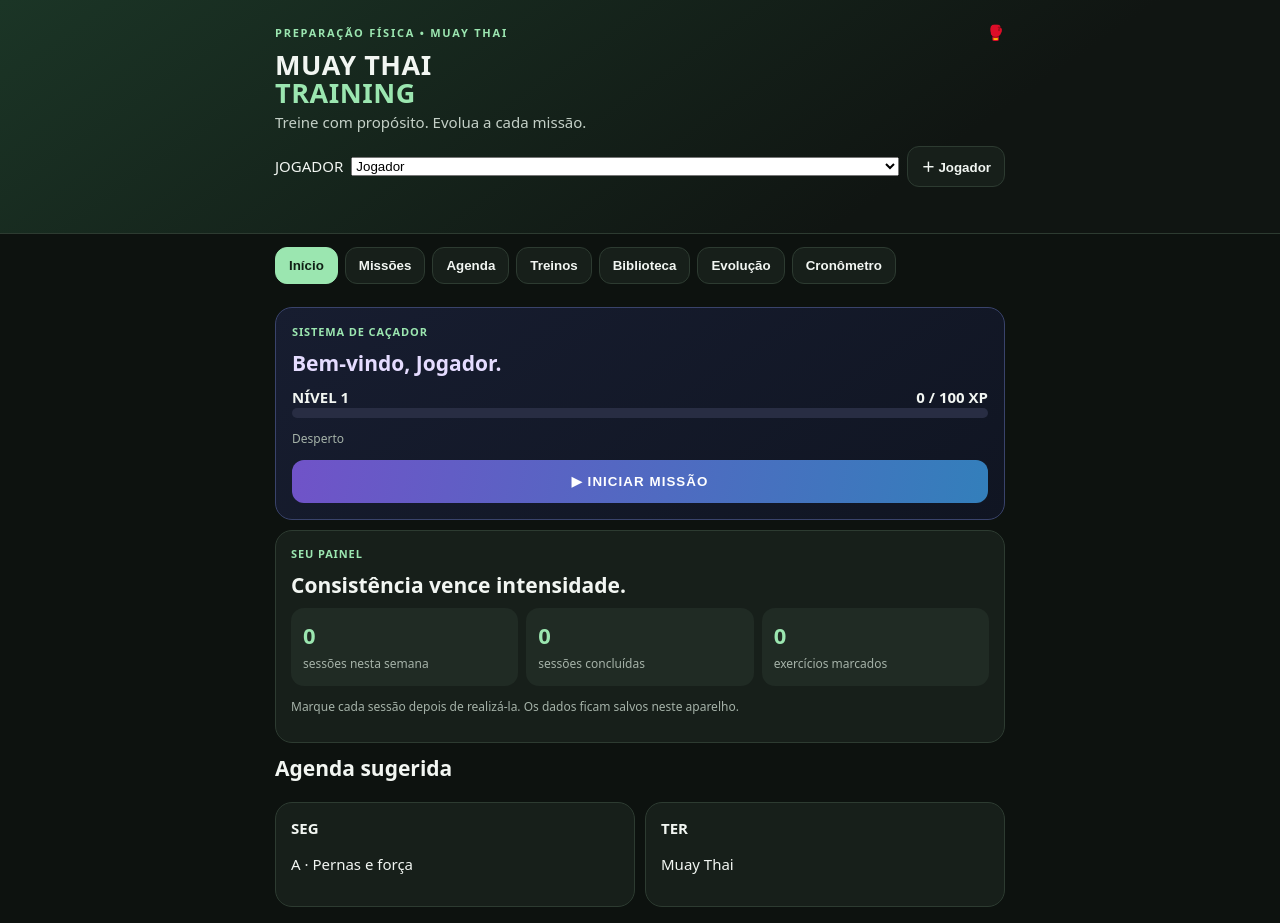
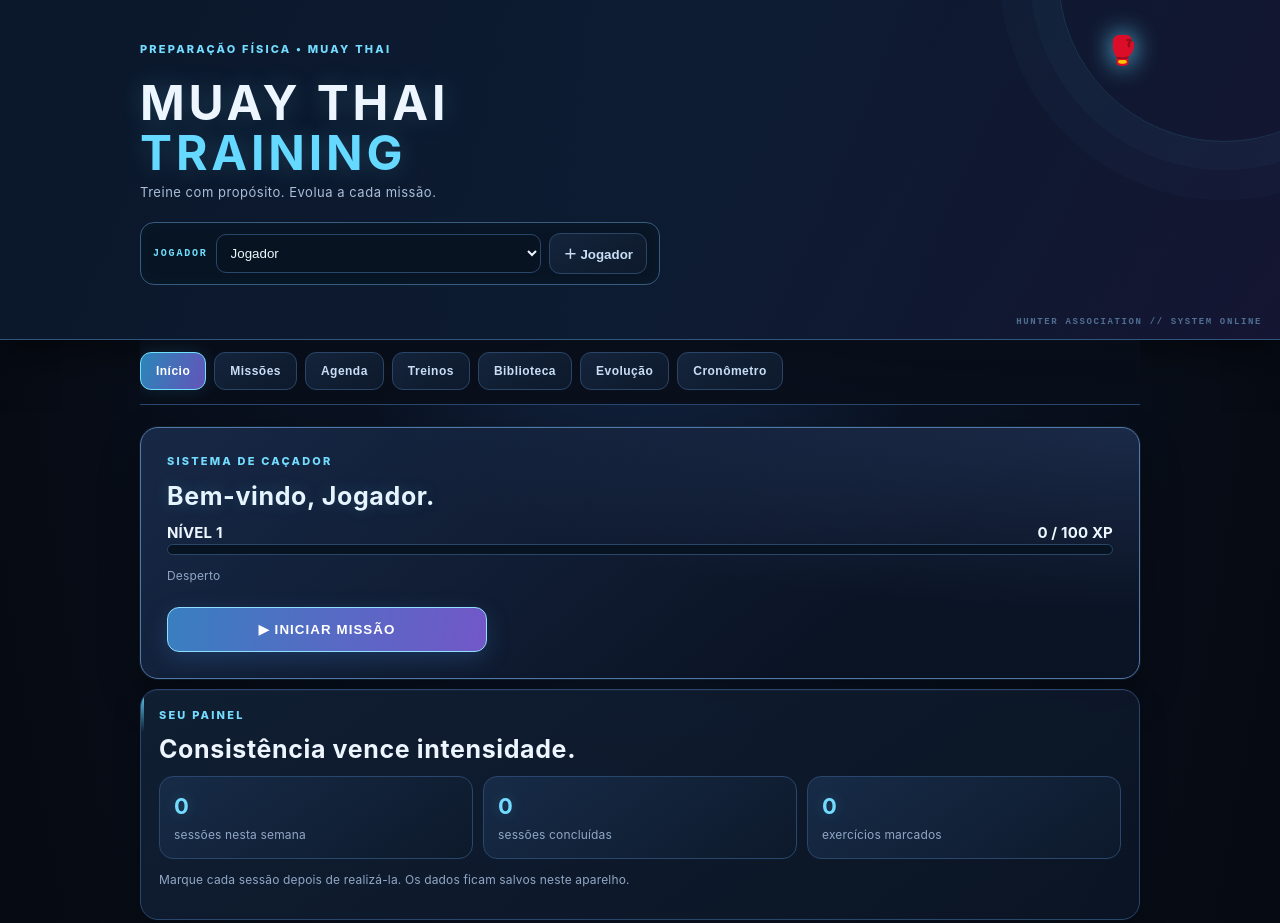
Before and after one commit to Wirllen/muay-thai-training, a plain HTML site: page index.html in a window 1280 px wide. Shown: the top 923 px of the page. Drawn offline with Linux system fonts and the light colour scheme.

Commit message:
Redesign visual inspirado no sistema de Solo Leveling

```diff
--- a/index.html
+++ b/index.html
@@ -35,6 +35,56 @@ button{cursor:pointer}.check{accent-color:#9be6b0;width:18px;height:18px}
 textarea{width:100%;min-height:75px;background:#0d120f;color:var(--text);border:1px solid var(--line);border-radius:10px;padding:10px}
 footer{text-align:center;color:var(--muted);font-size:11px;padding:25px}
 @media(min-width:620px){.grid2{display:grid;grid-template-columns:1fr 1fr;gap:10px}}
+
+/* === HUNTER SYSTEM REDESIGN === */
+:root{--bg:#070b14;--panel:#0e1728;--panel2:#14223a;--line:#263d60;--text:#edf6ff;--muted:#91a7c5;--green:#65d9ff;--green2:#256b9d;--red:#ff718a;--cyan:#65d9ff;--purple:#9875ff;--gold:#ffd36a;color-scheme:dark}
+*{scrollbar-color:#29466c #080e19}
+body{background:radial-gradient(ellipse at 50% -15%,#19345b 0%,#0a1222 38%,#060a12 78%);font-family:Inter,system-ui,-apple-system,Segoe UI,sans-serif;letter-spacing:.01em}
+header{position:relative;overflow:hidden;padding:30px 18px 22px;background:linear-gradient(120deg,rgba(11,24,44,.98),rgba(13,27,49,.92) 55%,rgba(21,22,52,.94));border-bottom:1px solid #31547d;box-shadow:0 12px 40px #0008}
+header:before{content:"";position:absolute;width:330px;height:330px;border:1px solid #65d9ff22;border-radius:50%;right:-110px;top:-190px;box-shadow:0 0 0 28px #65d9ff08,0 0 0 58px #65d9ff06}
+header:after{content:"HUNTER ASSOCIATION  //  SYSTEM ONLINE";display:block;position:absolute;right:18px;bottom:12px;font:700 9px/1 monospace;letter-spacing:.18em;color:#6e9bc5aa}
+.wrap{max-width:1040px;padding-left:20px;padding-right:20px}
+.brand .eyebrow,.tag{color:#73dcff;letter-spacing:.2em}
+.brand>span:last-child{font-size:28px;filter:drop-shadow(0 0 12px #65d9ff)}
+h1{font-size:clamp(30px,5vw,48px);letter-spacing:.08em;text-shadow:0 0 24px #65d9ff35}
+h1 span{color:#65d9ff!important}
+header p{color:#a9bfd9;font-size:13px;letter-spacing:.04em}
+.profilebar{max-width:520px;margin-top:20px;padding:10px 12px;border:1px solid #385b80;border-radius:14px;background:#071321cc;box-shadow:inset 0 0 18px #65d9ff0a}
+.profilebar>span{font:800 10px monospace;letter-spacing:.18em;color:#70dfff}
+select,input,textarea{background:#081321!important;color:var(--text)!important;border:1px solid #29466c!important;border-radius:10px!important;padding:10px!important}
+nav{top:0;padding:12px 0 14px;background:linear-gradient(180deg,#080e19f5,#080e19e8);backdrop-filter:blur(14px);border-bottom:1px solid #29466c;gap:8px}
+nav button,.btn{background:linear-gradient(145deg,#14243b,#0d192b);border:1px solid #2b4568;color:#c9def4;border-radius:11px;transition:transform .18s,border-color .18s,box-shadow .18s}
+nav button{font-size:12px;letter-spacing:.04em;padding:11px 15px}
+nav button:hover,.btn:hover{border-color:#65d9ff;box-shadow:0 0 16px #65d9ff18;transform:translateY(-1px)}
+nav button.active,.primary,.btn.primary{background:linear-gradient(110deg,#2b86b9,#6354b9);color:white;border-color:#72dfff;box-shadow:0 0 18px #4dbbff24}
+section{padding-top:12px;animation:systemEnter .28s ease}
+@keyframes systemEnter{from{opacity:.35;transform:translateY(6px)}to{opacity:1;transform:translateY(0)}}
+.card,.gamepanel,.mission{position:relative;overflow:hidden;background:linear-gradient(145deg,#111f34f2,#0b1424f5);border:1px solid #29466c;border-radius:18px;padding:18px;box-shadow:0 12px 30px #0003,inset 0 1px #ffffff08}
+.card:before,.mission:before{content:"";position:absolute;left:0;top:0;width:3px;height:42px;background:linear-gradient(#65d9ff,transparent)}
+.gamepanel{background:radial-gradient(ellipse at 100% 0%,#324a7b66,transparent 52%),linear-gradient(140deg,#172846,#0b1425 72%);border-color:#5278a8;box-shadow:0 0 0 1px #65d9ff12,0 18px 42px #0005}
+.gamepanel h2{color:#e5f4ff;text-shadow:0 0 18px #65d9ff30}
+.mission{background:linear-gradient(135deg,#172744,#0c1526);border-color:#355781}
+h2{font-size:clamp(20px,3vw,25px);letter-spacing:.025em}
+h3{color:#e4f1ff}
+.stats{gap:10px}
+.stat{background:linear-gradient(145deg,#172b47,#0d192b);border:1px solid #29466c;border-radius:14px;padding:14px}
+.stat b{color:#72dcff;text-shadow:0 0 14px #65d9ff35}
+.xpbar,.progress{background:#081321;border:1px solid #2a4668;height:11px}
+.xpbar span{background:linear-gradient(90deg,#8b72ff,#65d9ff);box-shadow:0 0 12px #65d9ff88}
+.progress span{background:linear-gradient(90deg,#65d9ff,#9875ff)}
+.game-action{background:linear-gradient(100deg,#397fc0,#7257c8);border:1px solid #91dfff;color:white;border-radius:12px;box-shadow:0 7px 22px #3c79c544;cursor:pointer}
+.game-exercise{background:linear-gradient(145deg,#172945,#0d192c);border:1px solid #45638b;border-radius:16px}
+.reward{color:#ffd36a;text-shadow:0 0 18px #ffd36a44}
+.exercise{border-color:#243d5c}
+.exercise p,.muted{color:#91a7c5}
+.actions a,.video{color:#72dcff}
+.check{accent-color:#65d9ff}
+.timer{background:radial-gradient(circle at 50% 20%,#243c66,#0c1729 70%)}
+.time{color:#79ddff;text-shadow:0 0 26px #65d9ff55;font-variant-numeric:tabular-nums}
+footer{color:#66809f;border-top:1px solid #203752;margin-top:35px}
+@media(min-width:700px){.grid2{grid-template-columns:repeat(2,minmax(0,1fr))}#inicio>.gamepanel{padding:26px}#inicio>.gamepanel .game-action{max-width:320px;margin-top:10px}.mission{padding:22px}}
+@media(max-width:520px){header{padding-top:23px}.wrap{padding-left:14px;padding-right:14px}.profilebar{flex-wrap:wrap}.profilebar>span{width:100%}nav{margin-left:-14px;margin-right:-14px;padding-left:14px;padding-right:14px}nav button{padding:10px 12px;font-size:11px}.stats{grid-template-columns:repeat(3,minmax(0,1fr))}.stat{padding:10px 8px}.stat b{font-size:19px}.card,.gamepanel,.mission{padding:15px}}
+
 </style>
 </head>
 <body>
```
